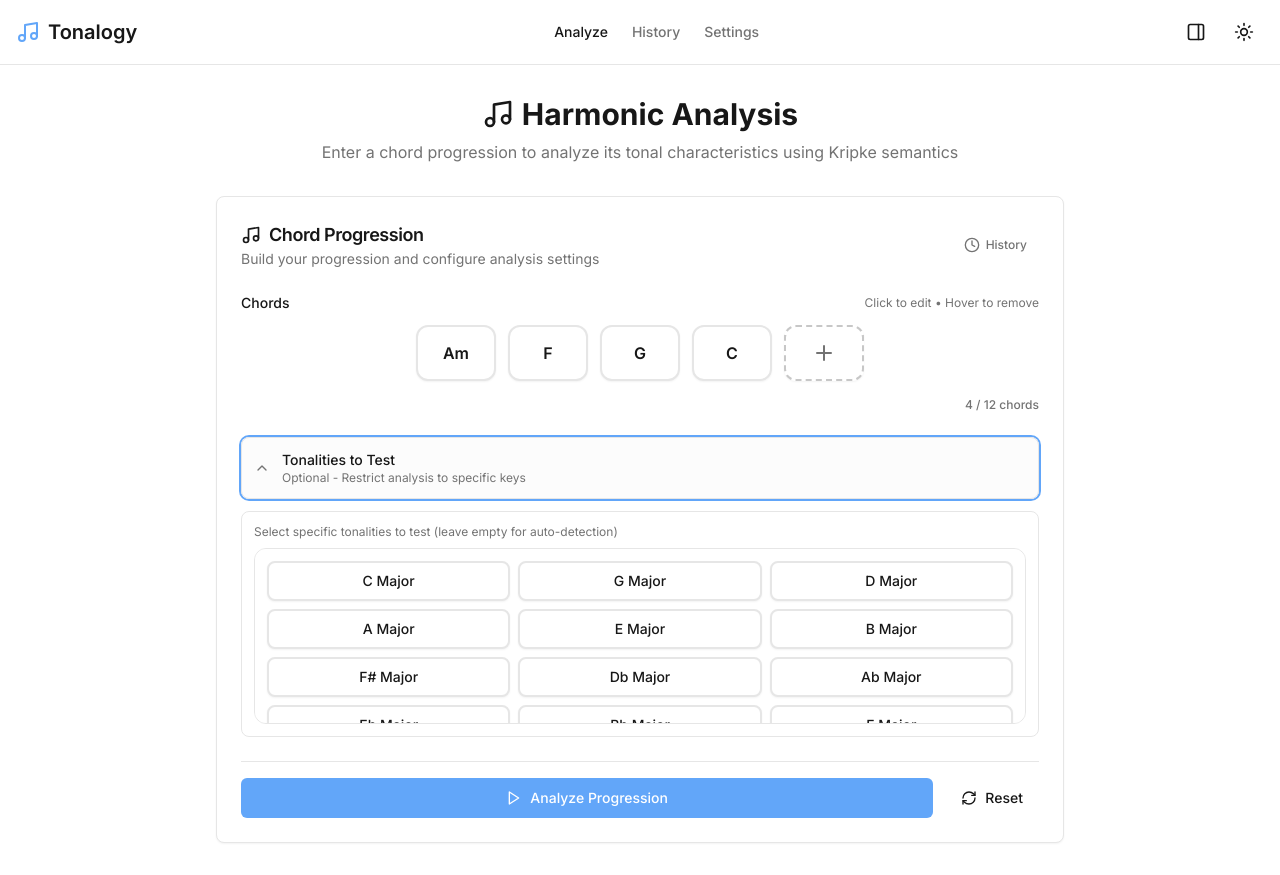
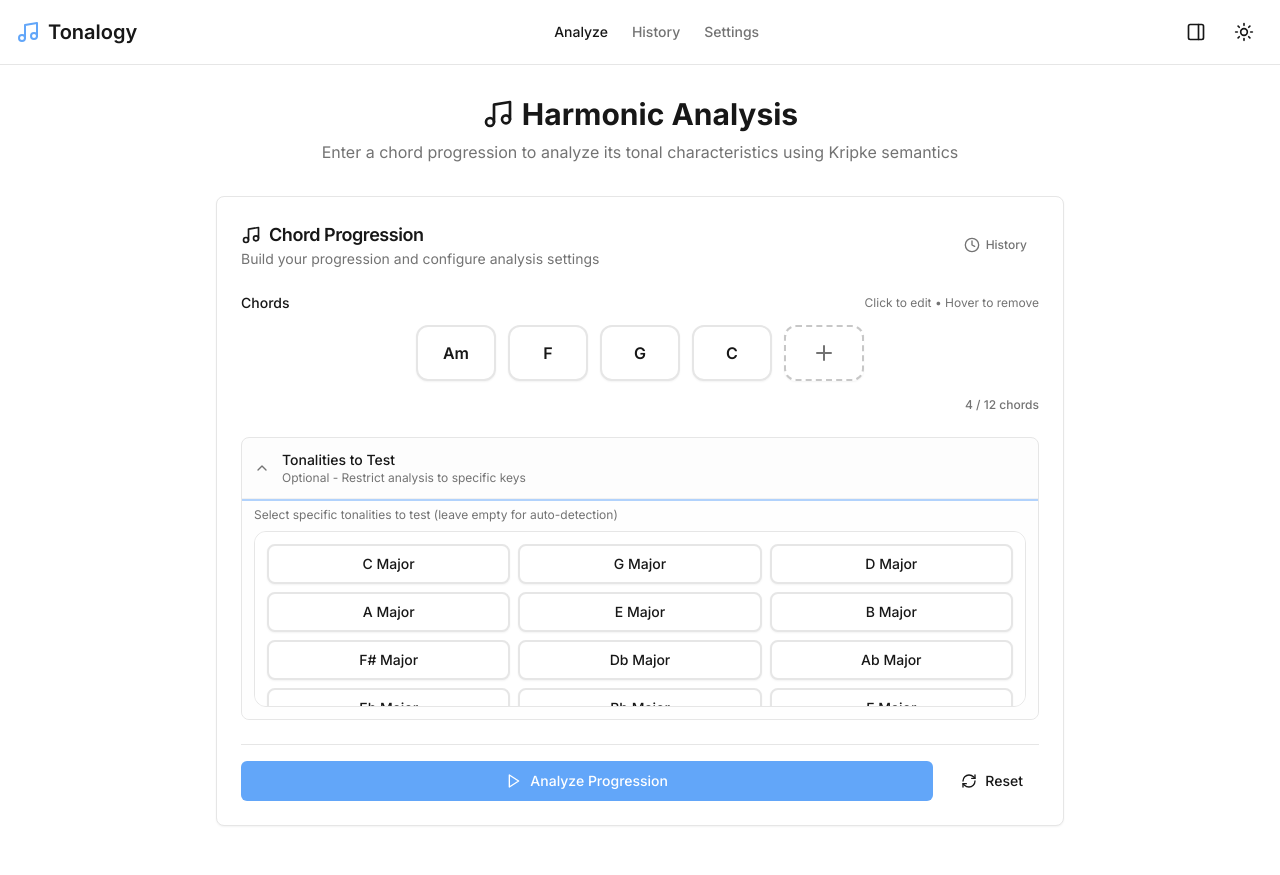
Before and after one commit to joabemorais/tonalogy-interface, a Next.js app: page / in a window 1280 px wide. Both pictures are taken after a click on the button 640 px from the left and 468 px from the top of the page. Built offline with nearby package versions, Linux system fonts and the light colour scheme.

Commit message:
style: refactor Tonality Selection UI for improved layout and transitions

```diff
--- a/components/harmonic-analyzer.tsx
+++ b/components/harmonic-analyzer.tsx
@@ -260,16 +260,21 @@ export function HarmonicAnalyzer() {
           </div>
 
           {/* Tonality Selection - Accordion */}
-          <div className="space-y-3">
+          <div className="space-y-0">
+            <div className={`border rounded-lg overflow-hidden transition-all duration-300 ${
+              isTonalitySectionOpen ? 'bg-muted/20' : 'bg-muted/30'
+            }`}>
               <button
                 onClick={() => setIsTonalitySectionOpen(!isTonalitySectionOpen)}
-              className="w-full flex items-center justify-between p-3 rounded-lg border bg-muted/30 hover:bg-muted/50 transition-colors focus:outline-none focus:ring-2 focus:ring-ring"
+                className={`w-full flex items-center justify-between p-3 hover:bg-muted/50 transition-colors focus:outline-none focus:ring-2 focus:ring-ring ${
+                  isTonalitySectionOpen ? 'border-b border-border/50' : ''
+                }`}
               >
                 <div className="flex items-center gap-3">
                   {isTonalitySectionOpen ? (
-                  <ChevronUp className="h-4 w-4 text-muted-foreground" />
+                    <ChevronUp className="h-4 w-4 text-muted-foreground transition-transform" />
                   ) : (
-                  <ChevronDown className="h-4 w-4 text-muted-foreground" />
+                    <ChevronDown className="h-4 w-4 text-muted-foreground transition-transform" />
                   )}
                   <div className="text-left">
                     <h3 className="text-sm font-medium">Tonalities to Test</h3>
@@ -283,17 +288,18 @@ export function HarmonicAnalyzer() {
                 )}
               </button>
 
-            <div className={`transition-all duration-300 ease-in-out overflow-hidden ${
+              <div className={`transition-all duration-300 ease-in-out ${
                 isTonalitySectionOpen
                   ? 'max-h-[600px] opacity-100'
                   : 'max-h-0 opacity-0'
               }`}>
-              <div className="p-3 border rounded-lg bg-background">
+                <div className="px-3 pb-3 pt-2 bg-background/50">
                   <TonalitySelector
                     selected={tonalities}
                     onChange={setTonalities}
                     disabled={isLoading}
                   />
+                </div>
               </div>
             </div>
           </div>
```
Lines whose indentation alone changed are shown as unchanged.
